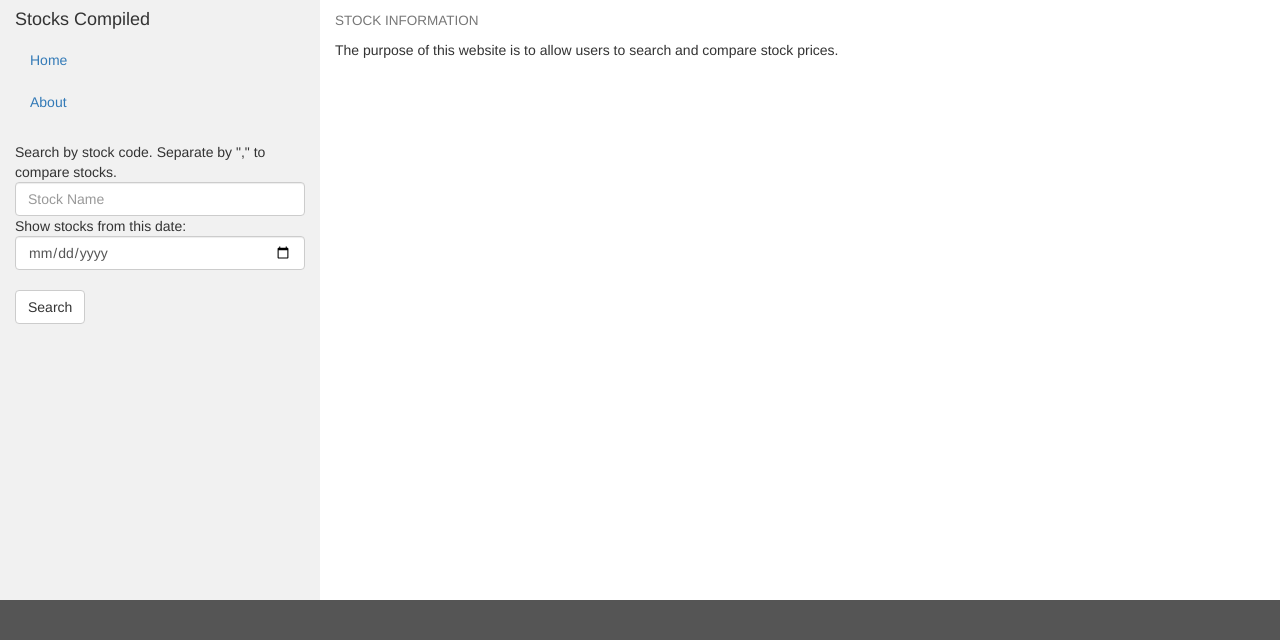
After one commit to rigotre7/StockWebsite, a Django app: page /about/ in a window 1280 px wide. The commit adds this page. Shown: the top 640 px of the page. Run offline with Django 3.2, Linux system fonts and the light colour scheme; parts of the project's set-up code (start-up, migrations or seed data) failed here and were passed over; some libraries are stand-ins or nearby versions.

Commit message:
add legend to plotly graph, add home/about button functionality

```diff
--- /dev/null
+++ b/home/templates/home/about.html
@@ -0,0 +1,4 @@
+{% extends "home/header.html" %}
+  {% block content %}
+  <p>The purpose of this website is to allow users to search and compare stock prices.</p>
+{% endblock %}
--- a/home/templates/home/header.html
+++ b/home/templates/home/header.html
@@ -45,8 +45,8 @@
     <div class="col-sm-3 sidenav">
       <h4>Stocks Compiled</h4>
       <ul class="nav nav-pills nav-stacked">
-        <li class="active"><a href="#section1">Home</a></li>
-        <li><a href="#section2">About</a></li>
+        <li><a href="{% url "index" %}">Home</a></li>
+        <li><a href="{% url "abt" %}">About</a></li>
       </ul><br>
       <div class="form-group">
         Search by stock code. Separate by "," to compare stocks.
--- a/home/urls.py
+++ b/home/urls.py
@@ -4,5 +4,6 @@ from . import views
 #url patterns for the home page
 urlpatterns=[
     url(r'^$', views.index, name='index'),   #base home url simply goes to the index method in home/views.py
+    url(r'^about/$', views.abt, name='abt'),
     url(r'^graph/$', views.get_image, name="graph.get_image")
 ]
--- a/home/views.py
+++ b/home/views.py
@@ -17,14 +17,16 @@ import pdb
 def index(request):
     return render(request, 'home/home.html')
 
+def abt(request):
+    return render(request, 'home/about.html')
+
 def get_image(request):
     #get the name and date of the stock below
-
     stock = request.GET.get("name")
     stockNames = stock.split(",")
+    stockNames.sort()
     numStocksToCompare = len(stock.split(','))
     d = request.GET.get('date')
-
     d = d.replace('-', "")
 
     stock_price_url = 'https://www.quandl.com/api/v3/datatables/WIKI/PRICES.json?ticker=+stock+&date.gte=dt&qopts.columns=date,close&api_key=-2H8WyYB8b7FaCshLLTN'
@@ -40,8 +42,6 @@ def get_image(request):
     json_datatable = json_root["datatable"]
     json_data = json_datatable["data"]
 
-    d = json_data[0]
-    startDate = dt.strptime(d[0], '%Y-%m-%d')
 
     #if there are more than one stocks to compare
     if numStocksToCompare >1:
@@ -50,16 +50,21 @@ def get_image(request):
             date.append(dt.strptime(day[0], '%Y-%m-%d'))
             price.append(day[1])
 
-        end = len(date)/numStocksToCompare
+        #sometimes the number of data entries is odd, we take care of this here
+        if(len(date)%2 == 0):
+            end = len(date)/numStocksToCompare
+        else:
+            end = len(date)/numStocksToCompare + 1
+
         start = 0
 
         for x in range (0, numStocksToCompare):
-            #split the list data for the respective
+            #split the list data for the respective stock
             datesFinal = date[int(start):int(end)]
             pricesFinal = price[int(start):int(end)]
 
-            #pdb.set_trace()
-            plt.plot_date(datesFinal, pricesFinal, '-')
+            #plot the data and add the name of the stock
+            plt.plot_date(datesFinal, pricesFinal, '-', label=stockNames[x].upper())
             start = end
             end = end+end
 
@@ -71,10 +76,11 @@ def get_image(request):
             date.append(dt.strptime(day[0], '%Y-%m-%d'))
             price.append(day[1])
 
-        plt.plot_date(date, price, '-', label = "Google")
+        plt.plot_date(date, price, '-', label=stock.upper())
 
+    #make sure the legend appears when the plotly graph is made
+    update = dict(layout=dict(showlegend=True))
 
-    #plt.legend()
     plt.xlabel('Date')
     plt.ylabel('Price')
     plt.title(stock.upper() + " Stock")
@@ -86,6 +92,6 @@ def get_image(request):
     #finally, we create plotly figure
     mpl_fig = plt.gcf()
     py_fig = tls.mpl_to_plotly(mpl_fig, verbose=True)
-    py.iplot_mpl(mpl_fig, filename='graph')
+    py.iplot_mpl(mpl_fig, update=update, filename='graph')
 
     return render(request, 'home/graph.html')
```
